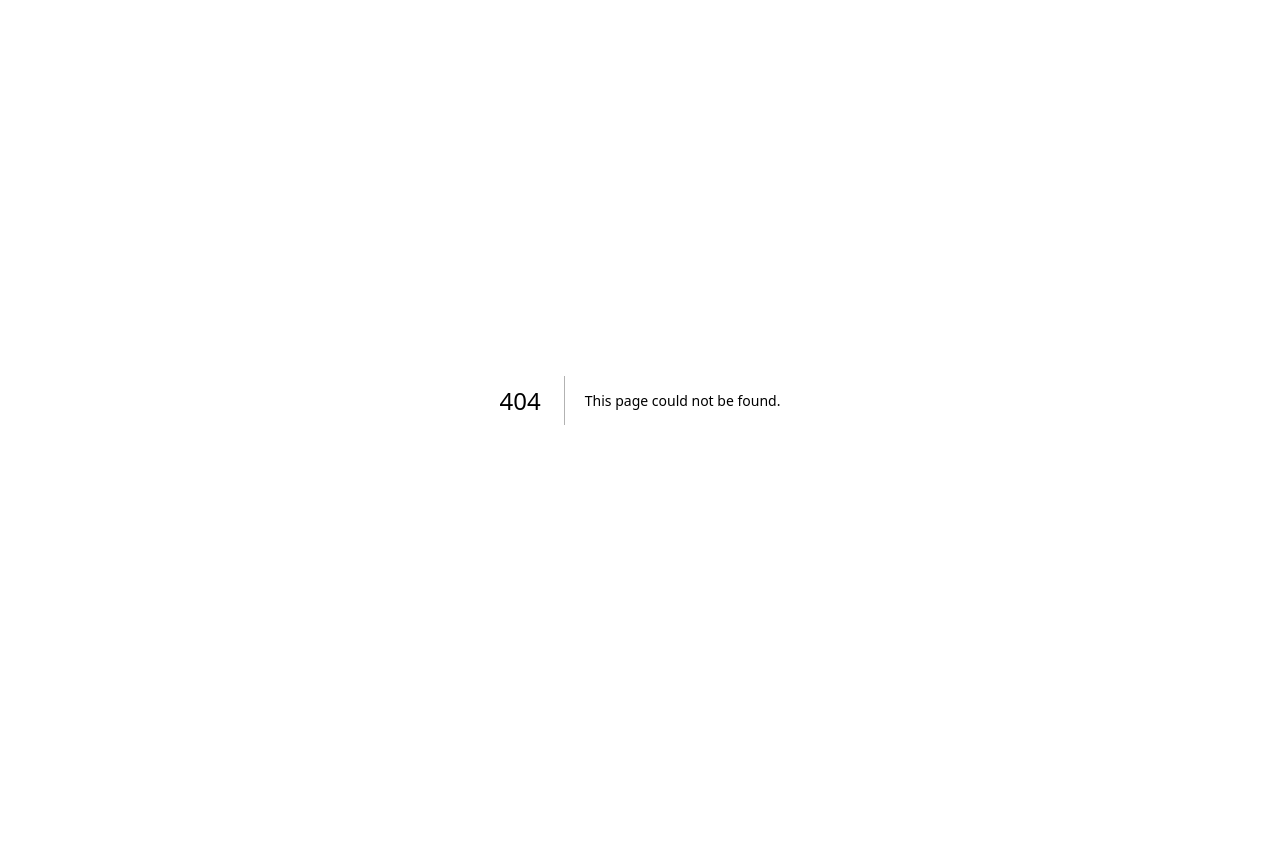
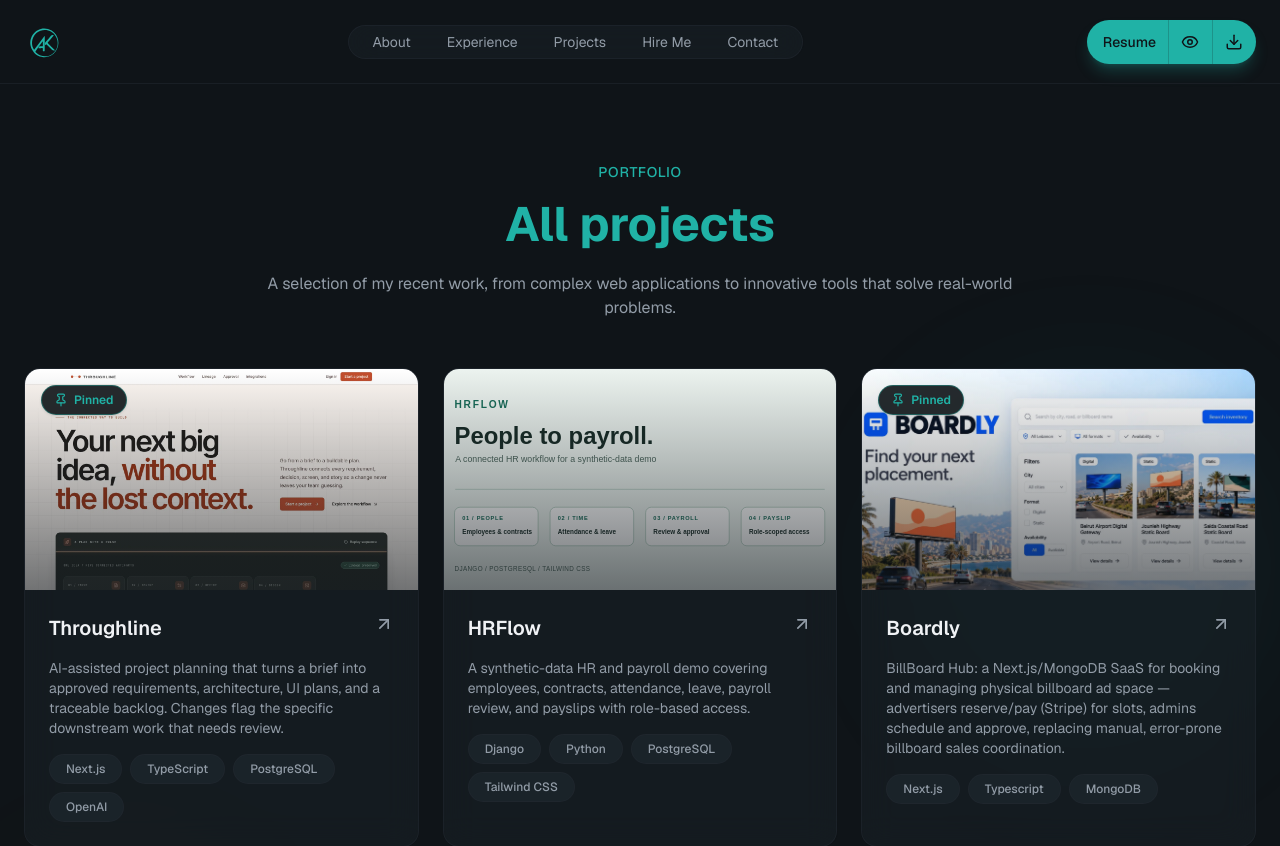
Before and after one commit to Ahmad-khalaf517/ahmad-khalaf-portfolio, a Next.js app: page /projects in a window 1280 px wide. Before the commit this address had no page. Shown: the top 846 px of the page. Before the commit the page ends 800 px from the top, so only its background shows below. Built offline with nearby package versions, Linux system fonts and the light colour scheme.

Commit message:
Feature pinned projects and add projects page

```diff
--- /dev/null
+++ b/app/projects/page.tsx
@@ -0,0 +1,24 @@
+import type { Metadata } from "next";
+import Header from "@/components/layout/header";
+import { Footer } from "@/components/layout/footer";
+import Projects from "@/components/sections/projects";
+import { getHeroContent, getProjectsContent } from "@/lib/content/loaders";
+
+export const metadata: Metadata = {
+  title: "Projects | Ahmad Khalaf",
+  description: "Explore all projects by Ahmad Khalaf.",
+};
+
+export default async function ProjectsPage() {
+  const [hero, projects] = await Promise.all([getHeroContent(), getProjectsContent()]);
+
+  return (
+    <div className="min-h-screen overflow-x-hidden">
+      <Header resumeUrl={hero.resumeUrl} />
+      <main id="main-content" tabIndex={-1}>
+        <Projects content={projects} showAll />
+      </main>
+      <Footer homeHref="/" />
+    </div>
+  );
+}
--- a/components/app/section.tsx
+++ b/components/app/section.tsx
@@ -4,16 +4,17 @@ import { useInView } from "@/hooks/useInView";
 
 interface SectionProps extends React.HTMLAttributes<HTMLElement> {
   children: React.ReactNode;
+  paddingClassName?: string;
 }
 
-export default function Section({ children, ...props }: SectionProps) {
+export default function Section({ children, paddingClassName = "py-20 md:py-32", className = "", ...props }: SectionProps) {
   const { ref, isInView } = useInView<HTMLElement>();
 
   return (
     <section
       {...props}
       ref={ref}
-      className={`relative overflow-hidden py-20 md:py-32 ${isInView ? "in-view" : ""} ${props.className || ""}`}
+      className={`relative overflow-hidden ${paddingClassName} ${isInView ? "in-view" : ""} ${className}`}
     >
       {children}
     </section>
--- a/components/layout/footer.tsx
+++ b/components/layout/footer.tsx
@@ -20,7 +20,7 @@ const footerLinks = [
   { href: "#contact", label: "Contact" },
 ];
 
-export const Footer = () => {
+export const Footer = ({ homeHref = "" }: { homeHref?: string }) => {
   const currentYear = new Date().getFullYear();
 
   return (
@@ -29,7 +29,7 @@ export const Footer = () => {
         <div className="flex flex-col flex-wrap md:flex-row items-center justify-between gap-8">
           {/* Logo & Copyright */}
           <div className="text-center md:text-left">
-            <a href="#" aria-label="Back to top" className="inline-flex p-1 -m-1 rounded-xl">
+            <a href={homeHref || "#"} aria-label={homeHref ? "Back to home" : "Back to top"} className="inline-flex p-1 -m-1 rounded-xl">
               <Image
                 src="/logo.svg"
                 alt="Logo"
@@ -48,7 +48,7 @@ export const Footer = () => {
             {footerLinks.map((link) => (
               <a
                 key={link.href}
-                href={link.href}
+                href={`${homeHref}${link.href}`}
                 className="inline-flex min-h-11 items-center text-sm text-muted-foreground hover:text-foreground transition-colors"
               >
                 {link.label}
--- a/components/layout/navbar.tsx
+++ b/components/layout/navbar.tsx
@@ -3,6 +3,7 @@ import { useEffect, useState } from "react";
 import { Menu, X } from "lucide-react";
 import { useActiveSection } from "@/hooks/useActiveSection";
 import { ResumeButtonGroup } from "@/components/ui/resume-button-group";
+import { usePathname } from "next/navigation";
 
 const navLinks = [
   { href: "#about", label: "About" },
@@ -19,6 +20,7 @@ const sectionIds = ["hero", "about", "experience", "projects", "hire-me", "conta
 export default function Navbar({ resumeUrl }: { resumeUrl: string }) {
   const [isMobileMenuOpen, setIsMobileMenuOpen] = useState(false);
   const activeSection = useActiveSection(sectionIds);
+  const isHome = usePathname() === "/";
 
   useEffect(() => {
     if (!isMobileMenuOpen) return;
@@ -34,7 +36,7 @@ export default function Navbar({ resumeUrl }: { resumeUrl: string }) {
   return (
     <>
       <nav className="container mx-auto px-6 flex items-center justify-between">
-        <a href="#" aria-label="Back to top" className="inline-flex p-1 -m-1 rounded-xl">
+        <a href={isHome ? "#" : "/"} aria-label={isHome ? "Back to top" : "Back to home"} className="inline-flex p-1 -m-1 rounded-xl">
           <Image
             src="/logo.svg"
             alt="Logo"
@@ -49,11 +51,11 @@ export default function Navbar({ resumeUrl }: { resumeUrl: string }) {
         <div className="hidden lg:flex items-center gap-1">
           <ul className="glass rounded-full px-2 py-1 flex items-center gap-1">
             {navLinks.map((link) => {
-              const isActive = activeSection === link.href.slice(1);
+              const isActive = isHome && activeSection === link.href.slice(1);
               return (
                 <li key={link.href}>
                   <a
-                    href={link.href}
+                    href={isHome ? link.href : `/${link.href}`}
                     aria-current={isActive ? "true" : undefined}
                     className={`px-4 py-2 text-sm rounded-full transition-colors ${
                       isActive
@@ -94,10 +96,10 @@ export default function Navbar({ resumeUrl }: { resumeUrl: string }) {
         >
           <div className="container mx-auto px-6 py-5 flex flex-col gap-2">
             {navLinks.map((link, index) => {
-              const isActive = activeSection === link.href.slice(1);
+              const isActive = isHome && activeSection === link.href.slice(1);
               return (
                 <a
-                  href={link.href}
+                  href={isHome ? link.href : `/${link.href}`}
                   key={index}
                   onClick={() => setIsMobileMenuOpen(false)}
                   aria-current={isActive ? "true" : undefined}
--- a/components/sections/projects.tsx
+++ b/components/sections/projects.tsx
@@ -1,5 +1,5 @@
 import { ArrowUpRight, Pin } from "lucide-react";
-// import { AnimatedBorderButton } from "@/components/ui/animated-border-button";
+import { AnimatedBorderLink } from "@/components/ui/animated-border-button";
 import Image from "next/image";
 import Github from "@/assets/icons/github";
 import Section from "../app/section";
@@ -8,22 +8,20 @@ import SectionTitle from "../app/section-title";
 import { TiltCard } from "@/components/ui/tilt-card";
 import type { ProjectsContent } from "@/lib/content/types";
 
-export default function Projects({ content }: { content: ProjectsContent }) {
+export default function Projects({ content, showAll = false }: { content: ProjectsContent; showAll?: boolean }) {
+  const visibleProjects = showAll ? content.items : content.items.filter((project) => project.pinned);
+
   return (
-    <Section id="projects">
+    <Section id="projects" paddingClassName={showAll ? "pt-32 pb-20 md:pt-40 md:pb-32" : "py-16 md:py-20"}>
       {/* Bg glows */}
       <div className="absolute top-1/4 right-0 w-96 h-96 bg-primary/5 rounded-full blur-3xl" />
       <div className="absolute bottom-1/4 left-0 w-64 h-64 bg-highlight/5 rounded-full blur-3xl" />
       <SectionContent>
         {/* Section Header */}
-        <div className="text-center mx-auto max-w-3xl mb-16">
-          <SectionTitle title={content.header.eyebrow} />
+        <div className="text-center mx-auto max-w-3xl mb-10 md:mb-12">
+          <SectionTitle title={showAll ? "Portfolio" : content.header.eyebrow} />
           <h2 className="text-4xl md:text-5xl font-bold mt-4 mb-6 animate-fade-in animation-delay-100 text-secondary-foreground">
-            {content.header.heading}
-            <span className="font-serif italic font-normal text-white">
-              {" "}
-              {content.header.headingAccent}
-            </span>
+            {showAll ? "All projects" : <>{content.header.heading}<span className="font-serif italic font-normal text-white"> {content.header.headingAccent}</span></>}
           </h2>
           <p className="text-muted-foreground animate-fade-in animation-delay-200">
             {content.header.description}
@@ -31,11 +29,13 @@ export default function Projects({ content }: { content: ProjectsContent }) {
         </div>
 
         {/* Projects Grid */}
-        <div className="grid md:grid-cols-2 gap-8">
-          {content.items.map((project, idx) => (
+        <div className={showAll
+          ? "grid gap-6 sm:grid-cols-2 lg:grid-cols-3"
+          : "grid grid-flow-col auto-cols-[100%] gap-6 overflow-x-auto pb-4 snap-x snap-mandatory sm:auto-cols-[calc((100%_-_1.5rem)/2)] lg:grid-flow-row lg:grid-cols-3 lg:overflow-visible lg:pb-0 lg:snap-none"}>
+          {visibleProjects.map((project, idx) => (
             <TiltCard
-              key={idx}
-              className="group glass rounded-2xl overflow-hidden animate-fade-in md:row-span-1"
+              key={project.title}
+              className="group glass rounded-2xl overflow-hidden animate-fade-in snap-start"
               style={{ animationDelay: `${(idx + 1) * 100}ms` }}
             >
               {/* Image */}
@@ -51,7 +51,7 @@ export default function Projects({ content }: { content: ProjectsContent }) {
                   alt={project.title}
                   width={600}
                   height={400}
-                  sizes="(min-width: 1280px) 600px, (min-width: 768px) calc(50vw - 48px), calc(100vw - 48px)"
+                  sizes="(min-width: 1024px) 33vw, (min-width: 640px) 50vw, 100vw"
                   className="w-full h-full object-cover transition-transform duration-700 group-hover:scale-110 group-focus-within:scale-110"
                 />
                 <div
@@ -116,13 +116,12 @@ export default function Projects({ content }: { content: ProjectsContent }) {
           ))}
         </div>
 
-        {/* View All CTA */}
-        {/* <div className="text-center mt-12 animate-fade-in animation-delay-500">
-          <AnimatedBorderButton>
+        {!showAll && <div className="text-center mt-8 animate-fade-in animation-delay-500">
+          <AnimatedBorderLink href="/projects">
             {content.ctaLabel}
             <ArrowUpRight className="w-5 h-5" />
-          </AnimatedBorderButton>
-        </div> */}
+          </AnimatedBorderLink>
+        </div>}
       </SectionContent>
     </Section>
   );
--- a/content/projects.json
+++ b/content/projects.json
@@ -30,7 +30,8 @@
       "image": "/projects/boardly-cover.webp",
       "tags": ["Next.js", "Typescript", "MongoDB"],
       "link": "https://billboard-hub.vercel.app/",
-      "github": "https://github.com/abdalrahmanhajjo/BillBoard-Hub"
+      "github": "https://github.com/abdalrahmanhajjo/BillBoard-Hub",
+      "pinned": true
     },
     {
       "title": "Lobby",
@@ -38,7 +39,8 @@
       "image": "/projects/lobby-cover.webp",
       "tags": ["Angular", "LiveKit", "Supabase", "Tailwind", "PostgreSql", "Socket.io"],
       "link": "https://lobby-hub.vercel.app/",
-      "github": "https://github.com/Ahmad-khalaf517/lobby"
+      "github": "https://github.com/Ahmad-khalaf517/lobby",
+      "pinned": true
     },
     {
       "title": "SRMS",
```
